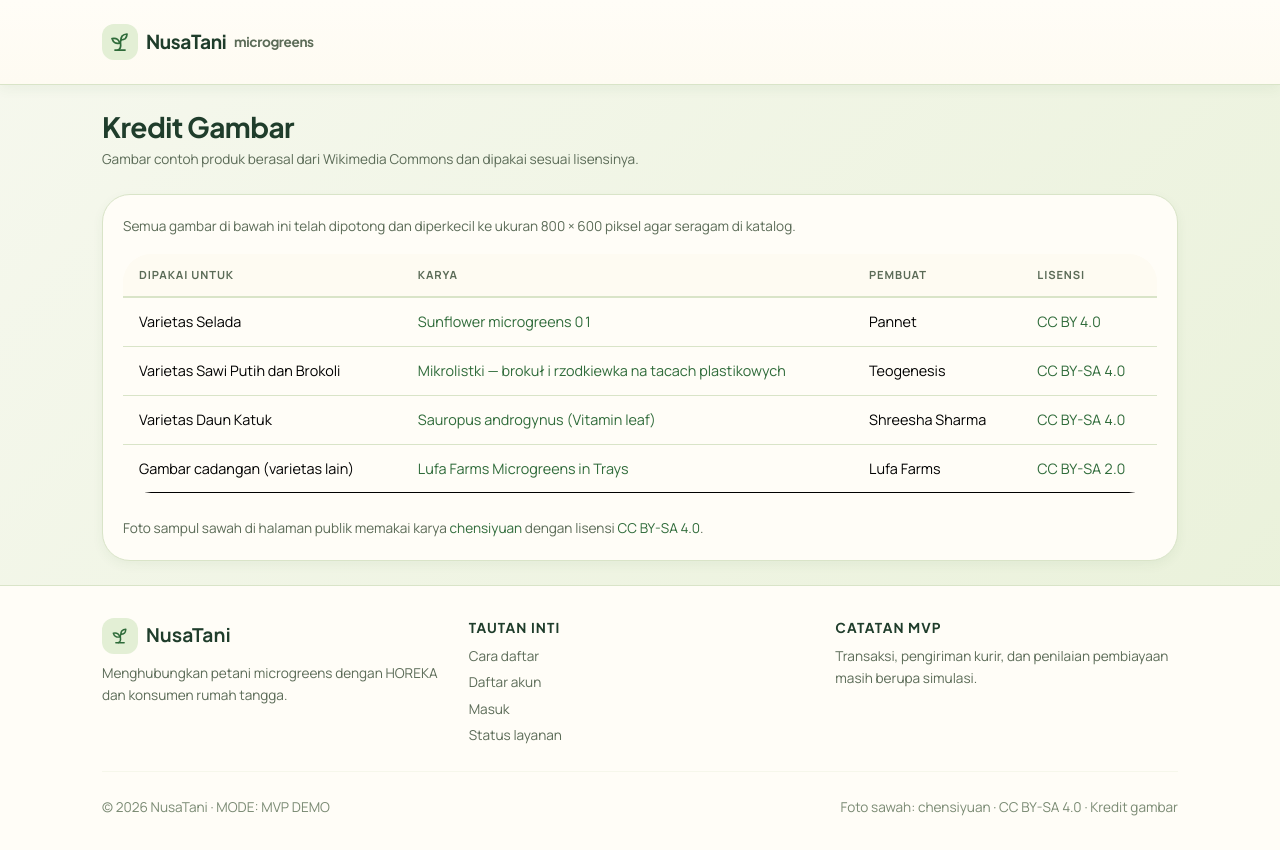
After one commit to aksara26/Nusatani, a Django app: page /kredit-gambar/ in a window 1280 px wide. The commit adds this page. Run offline with Django 5.2, Linux system fonts and the light colour scheme.

Commit message:
Tampilkan gambar contoh produk per varietas

```diff
--- a/config/urls.py
+++ b/config/urls.py
@@ -2,6 +2,7 @@
 
 from django.contrib import admin
 from django.urls import include, path
+from django.views.generic import TemplateView
 
 from accounts.views import home
 from config.health import health
@@ -9,6 +10,11 @@ from config.health import health
 urlpatterns = [
     path("", home, name="home"),
     path("health/", health, name="health"),
+    path(
+        "kredit-gambar/",
+        TemplateView.as_view(template_name="image_credits.html"),
+        name="image_credits",
+    ),
     path("admin/", admin.site.urls),
     path("accounts/", include("accounts.urls")),
     path("products/", include("products.urls")),
--- a/static/css/components.css
+++ b/static/css/components.css
@@ -505,6 +505,17 @@
   font-size: 1.1rem;
 }
 
+/* Thumbnail kecil di tabel "Produk Saya" */
+.product-thumb {
+  width: 44px;
+  height: 44px;
+  flex: 0 0 44px;
+  border-radius: var(--radius-sm);
+  border: 1px solid var(--border);
+  background: var(--surface-2);
+  object-fit: cover;
+}
+
 /* =========================
    13. Order Status Timeline
    ========================= */
--- a/templates/base.html
+++ b/templates/base.html
@@ -387,7 +387,7 @@
           </div>
         </div>
         <hr style="border-color:var(--border);margin:var(--space-6) 0;">
-        <p class="small text-center mb-0" style="color:var(--muted-2);">MVP · © 2026 NusaTani · Transaksi, kurir, dan pembiayaan bersifat simulasi.</p>
+        <p class="small text-center mb-0" style="color:var(--muted-2);">MVP · © 2026 NusaTani · Transaksi, kurir, dan pembiayaan bersifat simulasi. · <a href="{% url 'image_credits' %}" style="color:var(--muted-2);">Kredit gambar</a></p>
       </div>
     </footer>
   {% else %}
@@ -421,6 +421,7 @@
           <span>
             Foto sawah: <a href="https://commons.wikimedia.org/wiki/File:1_bali_jatiluwih_rice_terrace_panorama.jpg" target="_blank" rel="noopener noreferrer" style="color:var(--muted-2);">chensiyuan</a>
             · <a href="https://creativecommons.org/licenses/by-sa/4.0/" target="_blank" rel="noopener noreferrer" style="color:var(--muted-2);">CC BY-SA 4.0</a>
+            · <a href="{% url 'image_credits' %}" style="color:var(--muted-2);">Kredit gambar</a>
           </span>
         </div>
       </div>
--- /dev/null
+++ b/templates/image_credits.html
@@ -0,0 +1,95 @@
+{% extends "base.html" %}
+
+{% block title %}Kredit Gambar — NusaTani{% endblock %}
+
+{% block content %}
+<div class="page-header">
+  <div class="page-header-title">
+    <h1 class="h3 mb-1">Kredit Gambar</h1>
+    <p class="small text-muted mb-0">
+      Gambar contoh produk berasal dari Wikimedia Commons dan dipakai sesuai lisensinya.
+    </p>
+  </div>
+</div>
+
+<div class="card">
+  <div class="card-body">
+    <p class="small text-muted">
+      Semua gambar di bawah ini telah dipotong dan diperkecil ke ukuran 800 × 600 piksel
+      agar seragam di katalog.
+    </p>
+
+    <div class="table-responsive">
+      <table class="table align-middle mb-0">
+        <thead>
+          <tr>
+            <th scope="col">Dipakai untuk</th>
+            <th scope="col">Karya</th>
+            <th scope="col">Pembuat</th>
+            <th scope="col">Lisensi</th>
+          </tr>
+        </thead>
+        <tbody>
+          <tr>
+            <td>Varietas Selada</td>
+            <td>
+              <a href="https://commons.wikimedia.org/wiki/File:Sunflower_microgreens_01.jpg"
+                 target="_blank" rel="noopener noreferrer">Sunflower microgreens 01</a>
+            </td>
+            <td>Pannet</td>
+            <td>
+              <a href="https://creativecommons.org/licenses/by/4.0/"
+                 target="_blank" rel="noopener noreferrer">CC BY 4.0</a>
+            </td>
+          </tr>
+          <tr>
+            <td>Varietas Sawi Putih dan Brokoli</td>
+            <td>
+              <a href="https://commons.wikimedia.org/wiki/File:Mikrolistki_-_broku%C5%82_i_rzodkiewka_na_tacach_plastikowych.jpg"
+                 target="_blank" rel="noopener noreferrer">Mikrolistki — brokuł i rzodkiewka na tacach plastikowych</a>
+            </td>
+            <td>Teogenesis</td>
+            <td>
+              <a href="https://creativecommons.org/licenses/by-sa/4.0/"
+                 target="_blank" rel="noopener noreferrer">CC BY-SA 4.0</a>
+            </td>
+          </tr>
+          <tr>
+            <td>Varietas Daun Katuk</td>
+            <td>
+              <a href="https://commons.wikimedia.org/wiki/File:Sauropus_androgynus_(Vitamin_leaf).jpg"
+                 target="_blank" rel="noopener noreferrer">Sauropus androgynus (Vitamin leaf)</a>
+            </td>
+            <td>Shreesha Sharma</td>
+            <td>
+              <a href="https://creativecommons.org/licenses/by-sa/4.0/"
+                 target="_blank" rel="noopener noreferrer">CC BY-SA 4.0</a>
+            </td>
+          </tr>
+          <tr>
+            <td>Gambar cadangan (varietas lain)</td>
+            <td>
+              <a href="https://commons.wikimedia.org/wiki/File:Lufa_Farms_Microgreens_in_Trays.jpg"
+                 target="_blank" rel="noopener noreferrer">Lufa Farms Microgreens in Trays</a>
+            </td>
+            <td>Lufa Farms</td>
+            <td>
+              <a href="https://creativecommons.org/licenses/by-sa/2.0/"
+                 target="_blank" rel="noopener noreferrer">CC BY-SA 2.0</a>
+            </td>
+          </tr>
+        </tbody>
+      </table>
+    </div>
+
+    <p class="small text-muted mb-0 mt-4">
+      Foto sampul sawah di halaman publik memakai karya
+      <a href="https://commons.wikimedia.org/wiki/File:1_bali_jatiluwih_rice_terrace_panorama.jpg"
+         target="_blank" rel="noopener noreferrer">chensiyuan</a>
+      dengan lisensi
+      <a href="https://creativecommons.org/licenses/by-sa/4.0/"
+         target="_blank" rel="noopener noreferrer">CC BY-SA 4.0</a>.
+    </p>
+  </div>
+</div>
+{% endblock %}
--- a/templates/products/catalog.html
+++ b/templates/products/catalog.html
@@ -30,8 +30,8 @@
   {% for product in products %}
   <a href="{% url 'products:detail' product.pk %}" class="product-card">
     <div class="product-card-image">
-      {% if product.photo_url %}
-        <img src="{{ product.photo_url }}" alt="{{ product.name }}" loading="lazy">
+      {% if product.display_photo_url %}
+        <img src="{{ product.display_photo_url }}" alt="{{ product.name }}" loading="lazy">
       {% else %}
         <div class="product-placeholder d-flex align-items-center justify-content-center w-100 h-100" style="background:var(--surface-2);">
           <svg class="icon" width="48" height="48" style="color:var(--muted-2);"><use href="#icon-sprout"/></svg>
--- a/templates/products/my_products.html
+++ b/templates/products/my_products.html
@@ -36,7 +36,10 @@
           {% for product in products %}
           <tr>
             <td data-label="Produk">
-              <div class="fw-semibold">{{ product.name }}</div>
+              <div class="d-flex align-items-center gap-2">
+                <img src="{{ product.display_photo_url }}" alt="" class="product-thumb" loading="lazy">
+                <div class="fw-semibold">{{ product.name }}</div>
+              </div>
               {% if product.is_surplus %}
                 <span class="chip chip--netral">
                   <svg class="nt-icon" width="12" height="12" aria-hidden="true"><use href="#icon-package"/></svg>
--- a/templates/products/product_detail.html
+++ b/templates/products/product_detail.html
@@ -16,8 +16,8 @@
 
 <div class="row g-4">
   <div class="col-12 col-md-5">
-    {% if product.photo_url %}
-      <img src="{{ product.photo_url }}" alt="{{ product.name }}"
+    {% if product.display_photo_url %}
+      <img src="{{ product.display_photo_url }}" alt="{{ product.name }}"
            class="img-fluid rounded-3 border w-100" style="aspect-ratio:4/3;object-fit:cover;">
     {% else %}
       <div class="product-placeholder d-flex align-items-center justify-content-center rounded-3 border w-100" style="aspect-ratio:4/3;background:var(--surface-2);">
```
Also changed, not shown: products/forms.py (+8 -0 lines), products/models.py (+18 -0 lines), products/tests.py (+47 -0 lines), static/images/products/brokoli.jpg (added), static/images/products/daun-katuk.jpg (added), static/images/products/microgreens.jpg (added), static/images/products/sawi-putih.jpg (added), static/images/products/selada.jpg (added).
